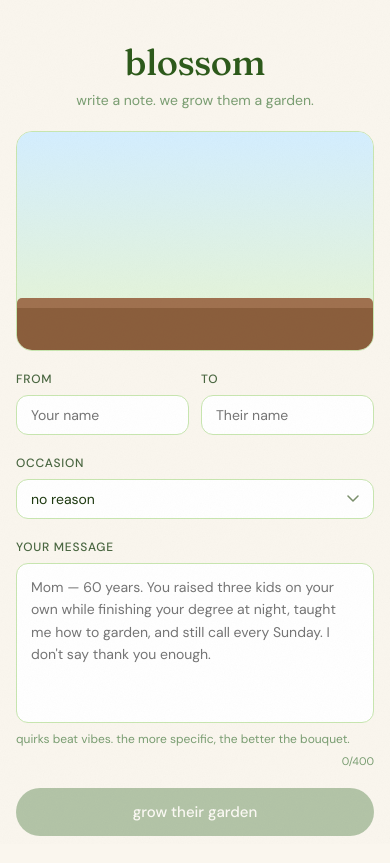
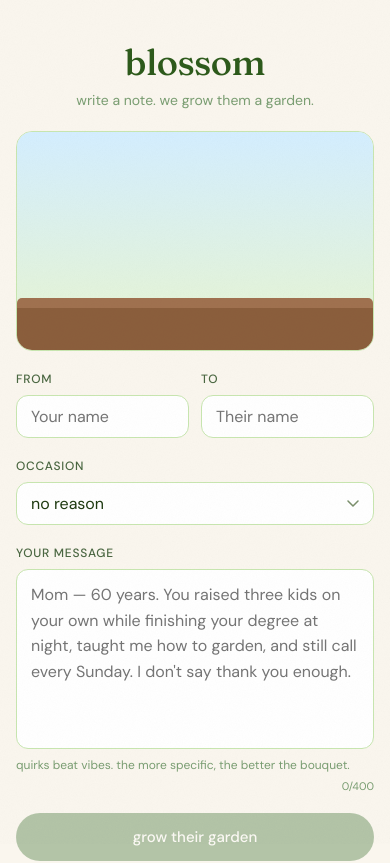
Before and after one commit to aiden-jang/bloomnote, a React (Vite) app: page / in a window 390 px wide. Shown: the top 863 px of the page. Built offline with nearby package versions, Linux system fonts and the light colour scheme; a web font is replaced by a local one.

Commit message:
fix: prevent iOS auto-zoom on input focus

```diff
--- a/src/components/Composer.module.css
+++ b/src/components/Composer.module.css
@@ -329,6 +329,17 @@
   .charCount {
     align-self: flex-end;
   }
+
+  /* iOS Safari auto-zooms when you focus a form input whose
+     font-size is below 16px — it tries to enlarge the text for
+     readability and ends up zooming the whole viewport in. The fix
+     is to make the input text at least 16px on mobile. Visual
+     difference from 14px is minimal; it just prevents the zoom. */
+  .input,
+  .textarea,
+  .select {
+    font-size: 16px;
+  }
 }
 
 /* Very narrow phones (< 360px): also stack the From/To row so each
```
